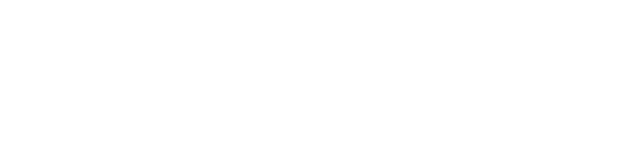
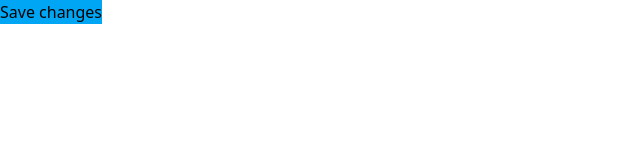
Before and after one commit to dhinababu2025-rebirth/js-assign-strings-and-arrays, a plain HTML site: page index.html in a window 1280 px wide. Shown: the whole page, without its empty margins (0-640 px from the left). Drawn offline with Linux system fonts and the light colour scheme.

Commit message:
Initial Commit with tailwind

```diff
--- a/index.html
+++ b/index.html
@@ -4,10 +4,11 @@
     <meta charset="UTF-8">
     <meta name="viewport" content="width=device-width, initial-scale=1.0">
     <title>JS: Strings & Arrays</title>
-    <link rel="stylesheet" href="">
+    <link href="./dist/output.css" rel="stylesheet">
 </head>
 <body>
 <header>
+    <button class="bg-sky-500 hover:bg-sky-700 ...">Save changes</button>
 
 </header>
 
--- /dev/null
+++ b/src/input.css
@@ -0,0 +1,2 @@
+	/* This file is often left empty in Tailwind CSS v4+ CLI setups. */
+@import "tailwindcss"; /*important to link styling in versions beyond 4.xx*/
--- /dev/null
+++ b/tailwind.config.js
@@ -0,0 +1,12 @@
+	/** @type {import('tailwindcss').Config} */
+module.exports = {
+  content: [
+    "./*.html", // Crucial: Tells Tailwind to scan all HTML files
+	'./src/**/*.{html,js}', // This is the key line
+	'./index.html', // Add other relevant paths if you use a framework
+	  ],
+  theme: {
+    extend: {},
+  },
+  plugins: [],
+}
```
Also changed, not shown: dist/output.css (added).
